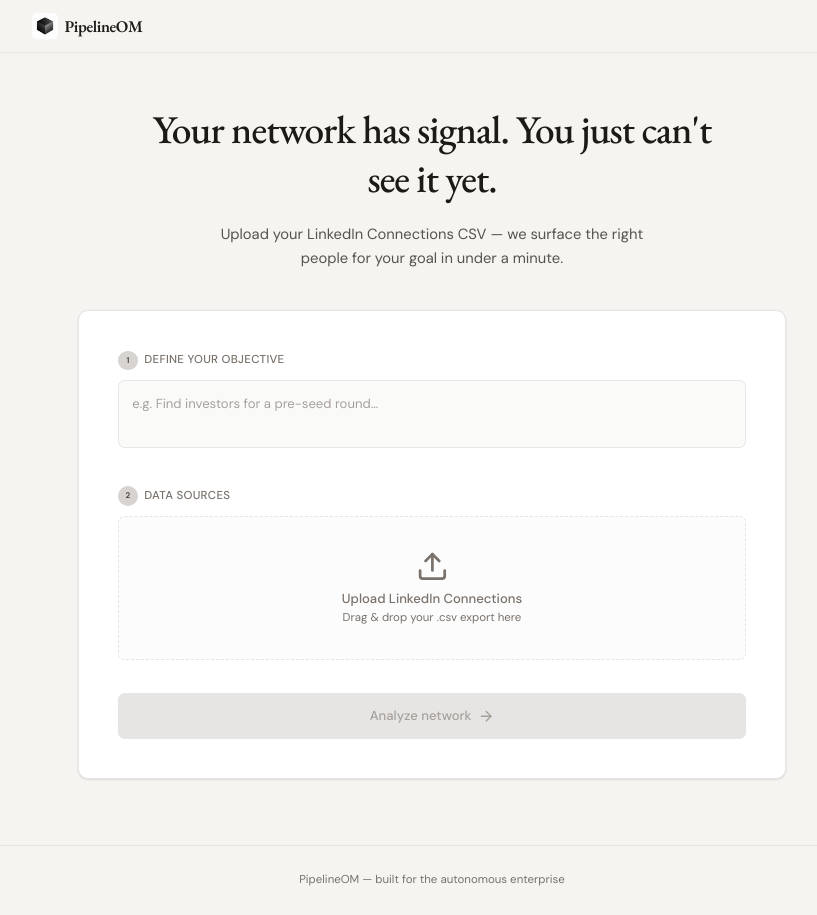
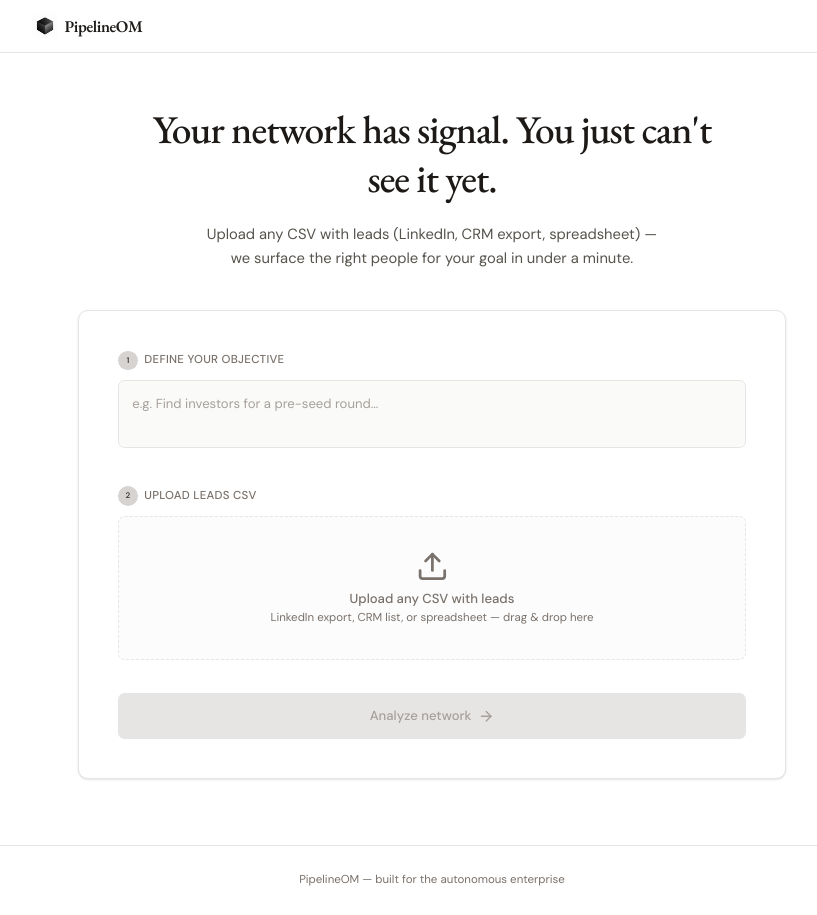
Before and after one commit to chriskirilov/pipelineom, a Next.js app in the folder frontend/: page / in a window 1280 px wide. Shown: the whole page, without its empty margins (208-1025 px from the left). Built offline with nearby package versions, Linux system fonts and the light colour scheme.

Commit message:
White background; clarify any CSV with leads (LinkedIn, CRM, spreadsheet)
Co-authored-by: Cursor <cursoragent@cursor.com>

```diff
--- a/frontend/src/app/globals.css
+++ b/frontend/src/app/globals.css
@@ -1,7 +1,7 @@
 @import "tailwindcss";
 
 :root {
-  --background: #f5f4f0;
+  --background: #ffffff;
   --foreground: #1c1917;
   --card-border: #e7e5e4;
   --muted: #78716c;
--- a/frontend/src/app/page.tsx
+++ b/frontend/src/app/page.tsx
@@ -103,10 +103,10 @@ export default function Home() {
   };
 
   return (
-    <main className="min-h-screen bg-[#f5f4f0] text-stone-900 font-sans selection:bg-stone-200">
+    <main className="min-h-screen bg-white text-stone-900 font-sans selection:bg-stone-200">
 
-      {/* Navbar — matches homepage */}
-      <nav className="fixed w-full z-50 top-0 border-b border-[#e7e5e4] bg-[#f5f4f0]/90 backdrop-blur-md">
+      {/* Navbar */}
+      <nav className="fixed w-full z-50 top-0 border-b border-[#e7e5e4] bg-white/95 backdrop-blur-md">
         <div className="max-w-5xl mx-auto px-6 h-16 flex items-center justify-between">
           <div className="flex items-center gap-2">
             <Image
@@ -127,7 +127,7 @@ export default function Home() {
           {siteConfig.hero?.headline ?? "Your network has signal. You just can't see it yet."}
         </h1>
         <p className="text-lg text-stone-600 max-w-xl mx-auto leading-relaxed">
-          {siteConfig.hero?.subtitle ?? "Upload your LinkedIn Connections CSV — we surface the right people for your goal in under a minute."}
+          {siteConfig.hero?.subtitle ?? "Upload any CSV with leads (LinkedIn, CRM export, spreadsheet) — we surface the right people for your goal in under a minute."}
         </p>
       </section>
 
@@ -291,7 +291,7 @@ export default function Home() {
               <div className="space-y-3">
                 <label className="flex items-center gap-2 text-sm font-medium text-stone-500 uppercase tracking-wide">
                   <span className="flex items-center justify-center w-6 h-6 rounded-full bg-stone-300 text-stone-700 text-[10px] font-semibold">2</span>
-                  Data sources
+                  Upload leads CSV
                 </label>
                 <div className="relative group">
                   <input
@@ -305,14 +305,14 @@ export default function Home() {
                     {files && files.length > 0 ? (
                       <div className="flex flex-col items-center">
                         <Layers className="w-10 h-10 text-stone-600 mb-2" />
-                        <p className="font-medium text-stone-900">{files.length} connection file{files.length !== 1 ? 's' : ''}</p>
-                        <p className="text-sm text-stone-500 mt-0.5">Ready to analyze</p>
+                        <p className="font-medium text-stone-900">{files.length} CSV file{files.length !== 1 ? 's' : ''}</p>
+                        <p className="text-sm text-stone-500 mt-0.5">Any CSV with leads — LinkedIn, CRM, spreadsheet. Ready to analyze.</p>
                       </div>
                     ) : (
                       <div className="flex flex-col items-center text-stone-500 group-hover:text-stone-700 transition-colors">
                         <Upload className="w-10 h-10 mb-2" />
-                        <p className="font-medium">Upload LinkedIn Connections</p>
-                        <p className="text-sm mt-0.5">Drag & drop your .csv export here</p>
+                        <p className="font-medium">Upload any CSV with leads</p>
+                        <p className="text-sm mt-0.5">LinkedIn export, CRM list, or spreadsheet — drag & drop here</p>
                       </div>
                     )}
                   </div>
@@ -336,8 +336,8 @@ export default function Home() {
         </motion.div>
       </section>
 
-      {/* Footer — matches homepage */}
-      <footer className="border-t border-[#e7e5e4] bg-[#f5f4f0] py-8">
+      {/* Footer */}
+      <footer className="border-t border-[#e7e5e4] bg-white py-8">
         <div className="max-w-5xl mx-auto px-6 text-center text-sm text-stone-500">
           <p>PipelineOM — built for the autonomous enterprise</p>
         </div>
--- a/frontend/src/config/site.ts
+++ b/frontend/src/config/site.ts
@@ -4,7 +4,7 @@ export const siteConfig = {
 
   hero: {
     headline: "Your network has signal. You just can't see it yet.",
-    subtitle: "Upload your LinkedIn Connections CSV — we surface the right people for your goal in under a minute.",
+    subtitle: "Upload any CSV with leads (LinkedIn, CRM export, spreadsheet) — we surface the right people for your goal in under a minute.",
   },
 
   // This allows you to point to localhost now, and your live URL later
```
